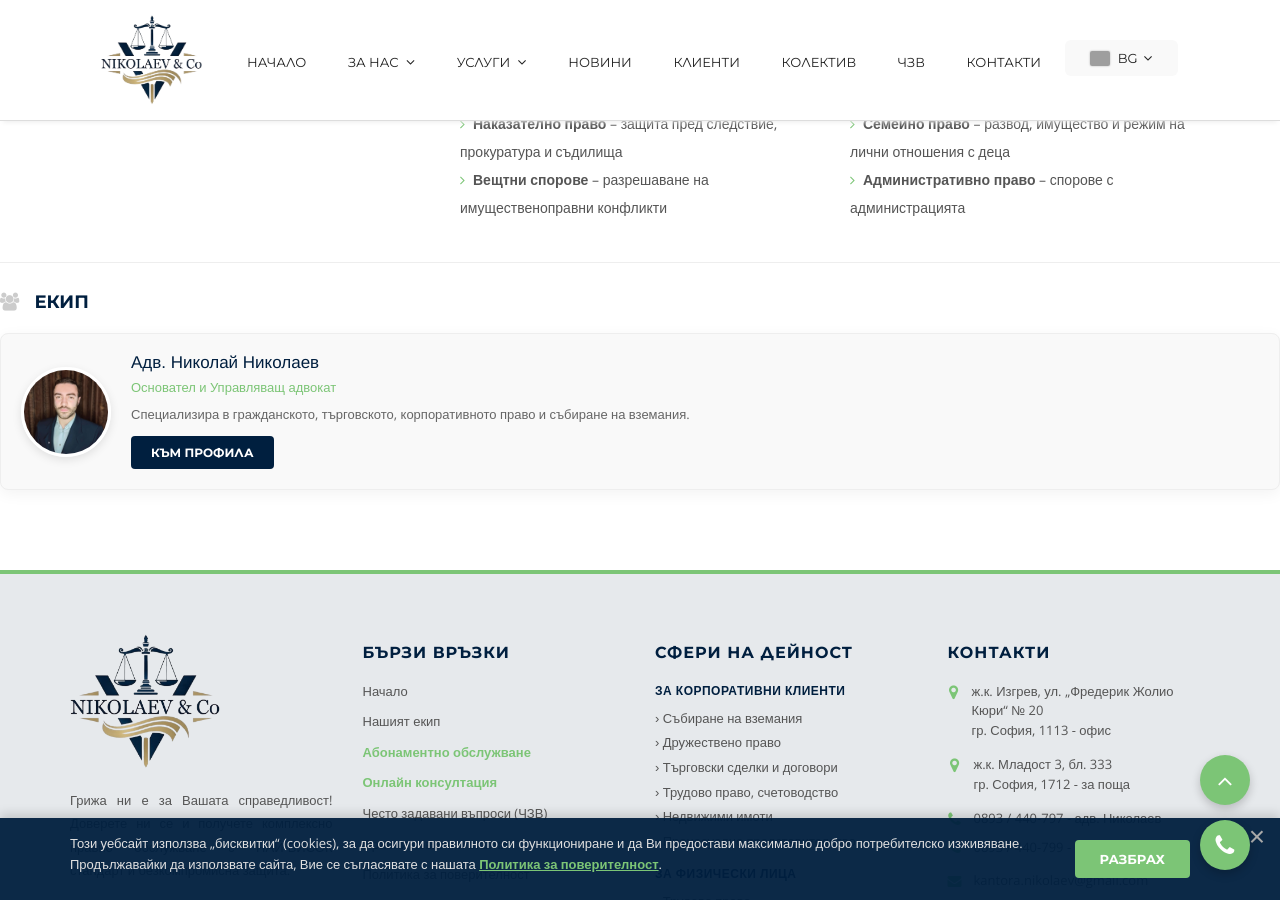
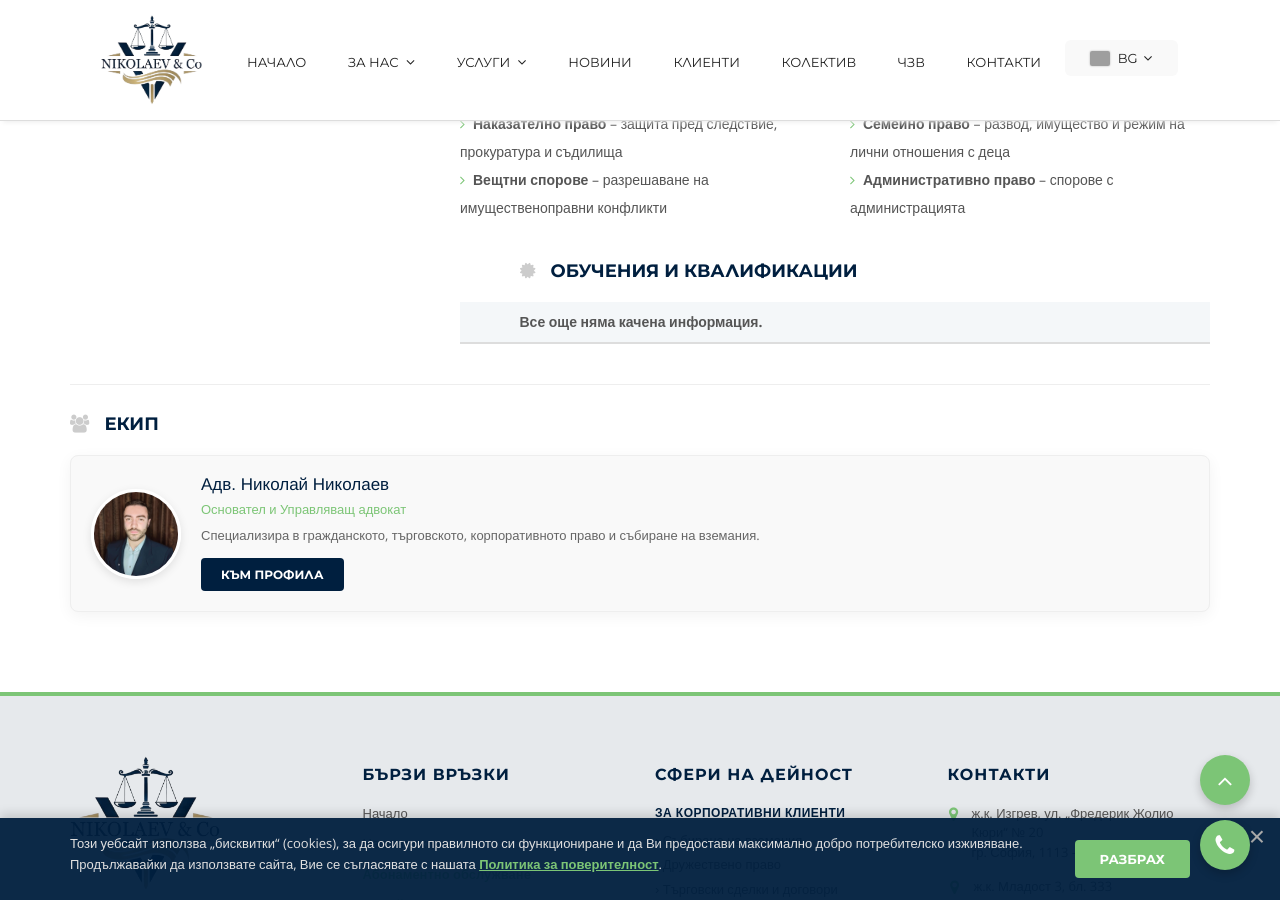
Before and after one commit to NikolaiNikolaev/law-page, a Jekyll site: the page built from kolektiv/advokat-iva-hairedinska.html, in a window 1280 px wide and 900 px high, scrolled down 1491 px. Built offline with Jekyll 4.4.1, drawn with Linux system fonts in a browser that asks for light colours; grey boxes are pictures that could not be loaded.

Commit message:
Update advokat-iva-hairedinska.html

```diff
--- a/kolektiv/advokat-iva-hairedinska.html
+++ b/kolektiv/advokat-iva-hairedinska.html
@@ -110,6 +110,18 @@
                         </div>
                     </div>
 
+                <!-- СЕКЦИЯ "ОБУЧЕНИЯ" -->
+                    <h3 style="font-size: 18px; color: #001F3F; margin-top: 40px; margin-bottom: 20px; font-weight: 700; text-transform: uppercase;"><i class="fa fa-certificate" style="color: #ccc; margin-right: 10px;"></i> Обучения и квалификации</h3>
+                    <table style="width: 100%; border-collapse: collapse; font-size: 14px; color: #555;">
+                        <thead>
+                            <tr style="background: #f4f7f9; text-align: left;">
+                                <th style="padding: 10px; border-bottom: 2px solid #ddd;"></th>
+                                <th style="padding: 10px; border-bottom: 2px solid #ddd;">Все още няма качена информация.</th>
+                                <th style="padding: 10px; border-bottom: 2px solid #ddd;"></th>
+                            </tr>
+                        </thead>
+                    </table>
+
                 </div>
 
                 <!-- ЛЯВА КОЛОНА (СНИМКА И КОНТАКТИ) - ВТОРА В HTML, НА ДЕСКТОП С PULL -->
@@ -167,11 +179,9 @@
                         </ul>
                     </div>
                 </div>
+            </div>
 
-            </div>
-        </div>
-
-        <!-- СЕКЦИЯ "ЕКИП" В ДЯСНАТА КОЛОНА -->
+             <!-- СЕКЦИЯ "ЕКИП" В ДЯСНАТА КОЛОНА -->
                     <div style="margin-top: 40px; padding-top: 30px; border-top: 1px solid #eee;">
                         <h3 style="font-size: 18px; color: #001F3F; margin-bottom: 20px; font-weight: 700; text-transform: uppercase;"><i class="fa fa-users" style="color: #ccc; margin-right: 10px;"></i> Екип</h3>
                         <div style="background: #f9f9f9; border: 1px solid #eee; border-radius: 8px; padding: 20px; display: flex; align-items: center; gap: 20px; box-shadow: 0 4px 15px rgba(0,0,0,0.05);">
@@ -184,6 +194,8 @@
                             </div>
                         </div>
                     </div>
+        </div>
+
     </section>
 
 
```
